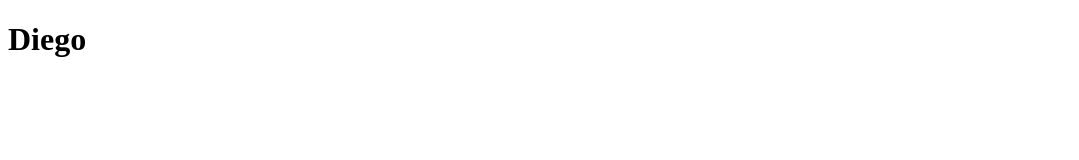
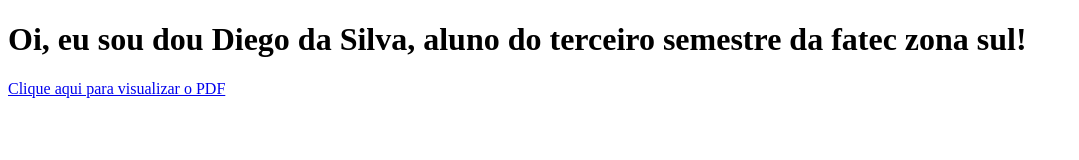
Before and after one commit to Ranskyth/DWIII, a plain HTML site: page pages/diego.html in a window 1280 px wide. Shown: the whole page, without its empty margins (0-1079 px from the left). Drawn offline with Linux system fonts and the light colour scheme.

Commit message:
Atualiza página Diego

```diff
--- a/pages/diego.html
+++ b/pages/diego.html
@@ -6,6 +6,9 @@
     <title>Document</title>
 </head>
 <body>
-    <h1>Diego</h1>
+    <h1>Oi, eu sou dou Diego da Silva, aluno do terceiro semestre da fatec zona sul!</h1>
+    <a href=" c:\Users\diego\DWIII\DWIII\pages\documentos\meu-pdf.pdf" target="_blank">
+        Clique aqui para visualizar o PDF
+    </a>
 </body>
 </html>
```
